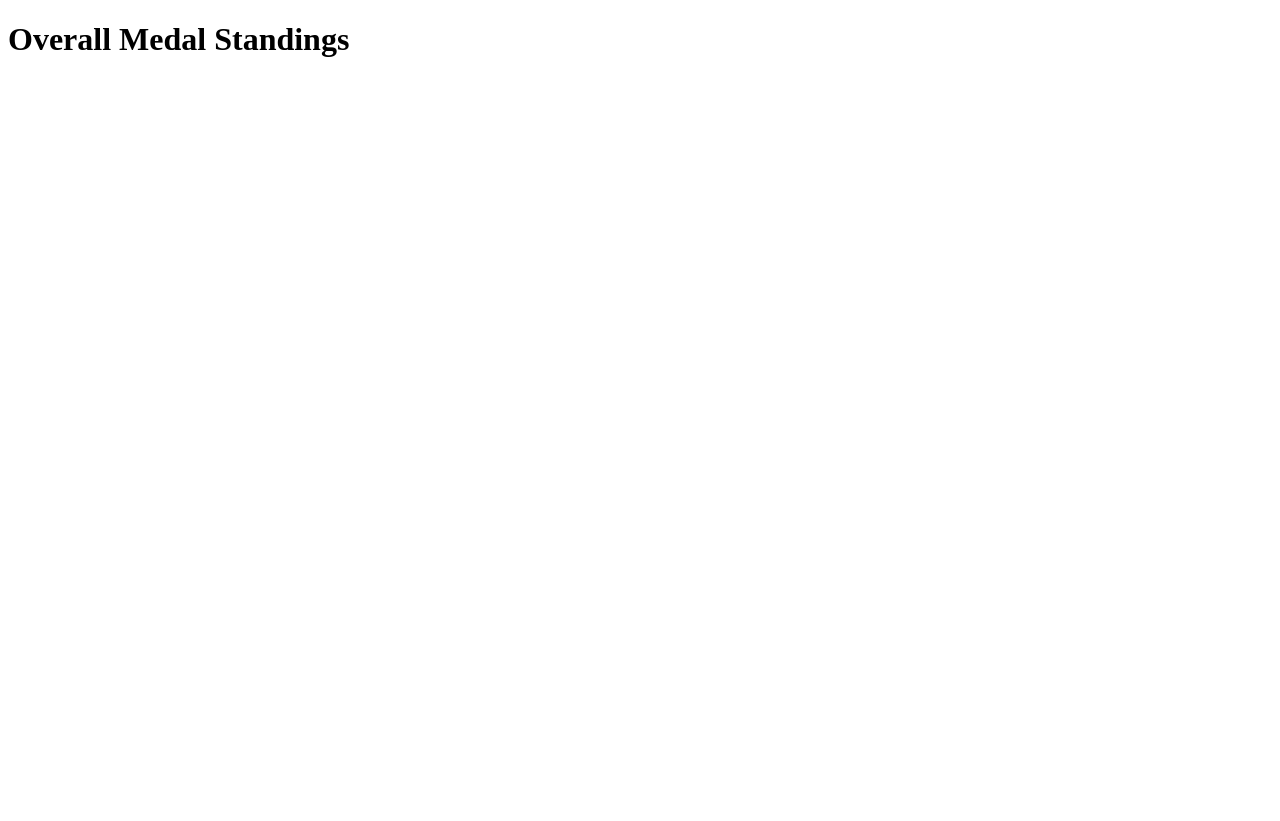
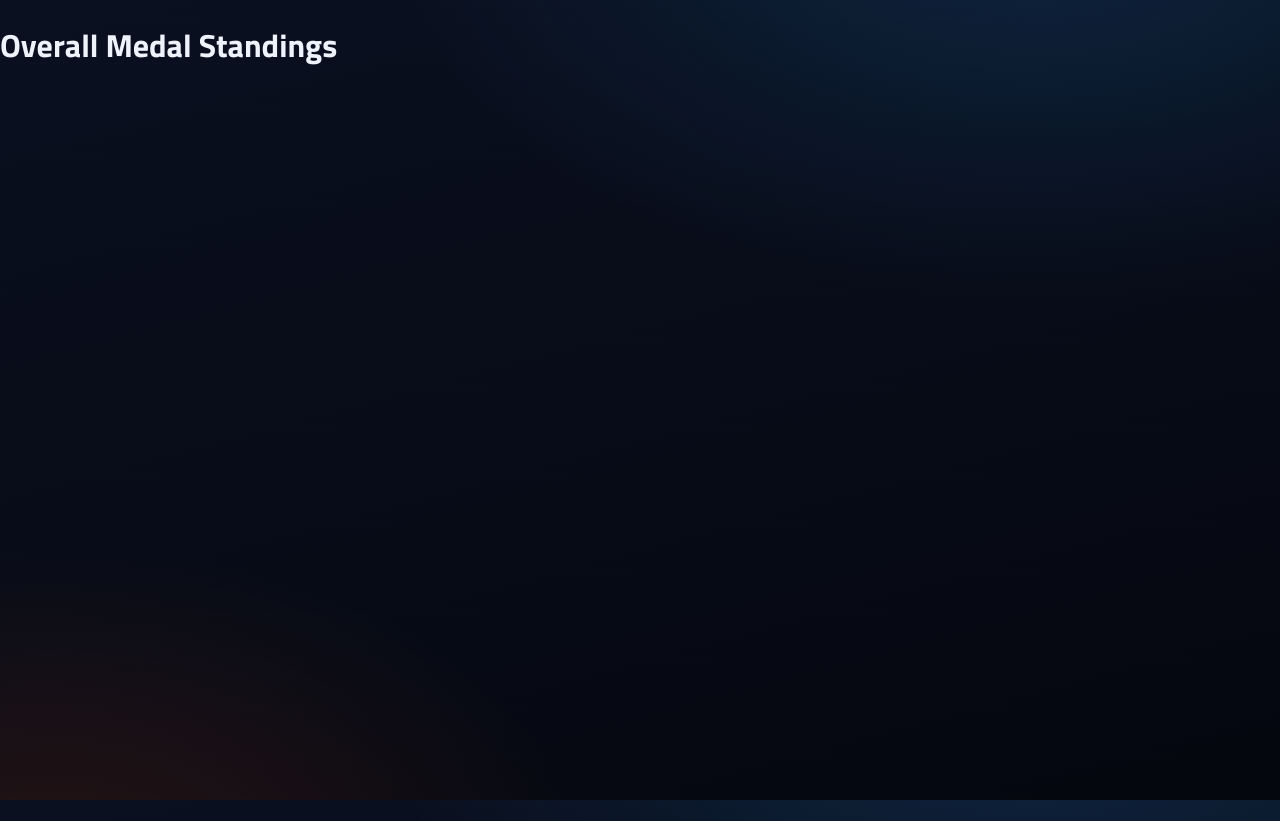
Before and after one commit to Litt1eStar/TTA-Leaderboard-Simulation, a React (Vite) app: page / in a window 1280 px wide. Before the commit the page ends 800 px from the top, so only its background shows below. Built offline with nearby package versions, Linux system fonts and the light colour scheme.

Commit message:
feat: add CI design tokens, self-hosted fonts, base keyframes

```diff
--- /dev/null
+++ b/src/styles/animations.css
@@ -0,0 +1,24 @@
+@keyframes pip {
+  0%   { box-shadow: 0 0 0 0 rgba(255, 197, 37, .55); }
+  70%  { box-shadow: 0 0 0 7px rgba(255, 197, 37, 0); }
+  100% { box-shadow: 0 0 0 0 rgba(255, 197, 37, 0); }
+}
+
+@keyframes sheen {
+  0%   { transform: translateX(-170%) skewX(-16deg); }
+  16%  { transform: translateX(340%) skewX(-16deg); }
+  100% { transform: translateX(340%) skewX(-16deg); }
+}
+
+@keyframes p1pulse {
+  0%, 100% { filter: drop-shadow(0 5px 18px rgba(255, 197, 37, .24)); }
+  50%      { filter: drop-shadow(0 7px 30px rgba(255, 197, 37, .5)); }
+}
+
+@media (prefers-reduced-motion: reduce) {
+  *, *::before, *::after {
+    animation-duration: .001ms !important;
+    animation-iteration-count: 1 !important;
+    transition-duration: .001ms !important;
+  }
+}
--- /dev/null
+++ b/src/styles/tokens.css
@@ -0,0 +1,54 @@
+:root {
+  color-scheme: dark;
+  --stage-1: #0a1020;
+  --stage-2: #05070f;
+  --panel-1: #141d33;
+  --panel-2: #0d1526;
+  --line: rgba(255, 255, 255, .08);
+  --line-strong: rgba(255, 255, 255, .15);
+  --ink: #eef3fb;
+  --ink-dim: #9aa6c2;
+  --ink-faint: #68738f;
+  /* CI colors — the only accent colors allowed */
+  --blue: #2a9ff7;
+  --orange: #ff8d20;
+  --orange-deep: #ff5f1c;
+  --amber: #ffc525;
+  --gold-1: #ffe49a; --gold-2: #ffc525; --gold-3: #dc8e12;
+  --silver-1: #eef3fa; --silver-2: #c7d1dd; --silver-3: #7f8da0;
+  --bronze-1: #f4b483; --bronze-2: #d07b36; --bronze-3: #8f4e1c;
+  --up: #33d17a;
+  --down: #ff7a2e;
+  --display: 'Titillium Web', system-ui, sans-serif;
+  --body: 'Titillium Web', 'Noto Sans Thai', system-ui, sans-serif;
+  --chamfer: 14px;
+}
+
+* { box-sizing: border-box; }
+html, body, #root { height: 100%; }
+
+body {
+  margin: 0;
+  font-family: var(--body);
+  color: var(--ink);
+  background:
+    radial-gradient(1100px 640px at 82% -10%, rgba(42, 159, 247, .16), transparent 60%),
+    radial-gradient(900px 560px at 4% 110%, rgba(255, 95, 28, .13), transparent 60%),
+    linear-gradient(165deg, var(--stage-1), var(--stage-2));
+  background-attachment: fixed;
+}
+
+/* faint telemetry grid */
+body::before {
+  content: "";
+  position: fixed;
+  inset: 0;
+  pointer-events: none;
+  opacity: .5;
+  background: repeating-linear-gradient(0deg, rgba(255, 255, 255, .018) 0 1px, transparent 1px 46px);
+}
+
+[hidden] { display: none !important; }
+
+/* P key: present mode (hide cursor on the venue screen) */
+body.present { cursor: none; }
--- /dev/null
+++ b/src/styles/tower.css
@@ -0,0 +1 @@
+/* Venue timing-tower styles — filled in Task 9 */
```
Also changed, not shown: src/main.jsx (+10 -0 lines), 1 other file (tests, documents, lock files or other folders).
